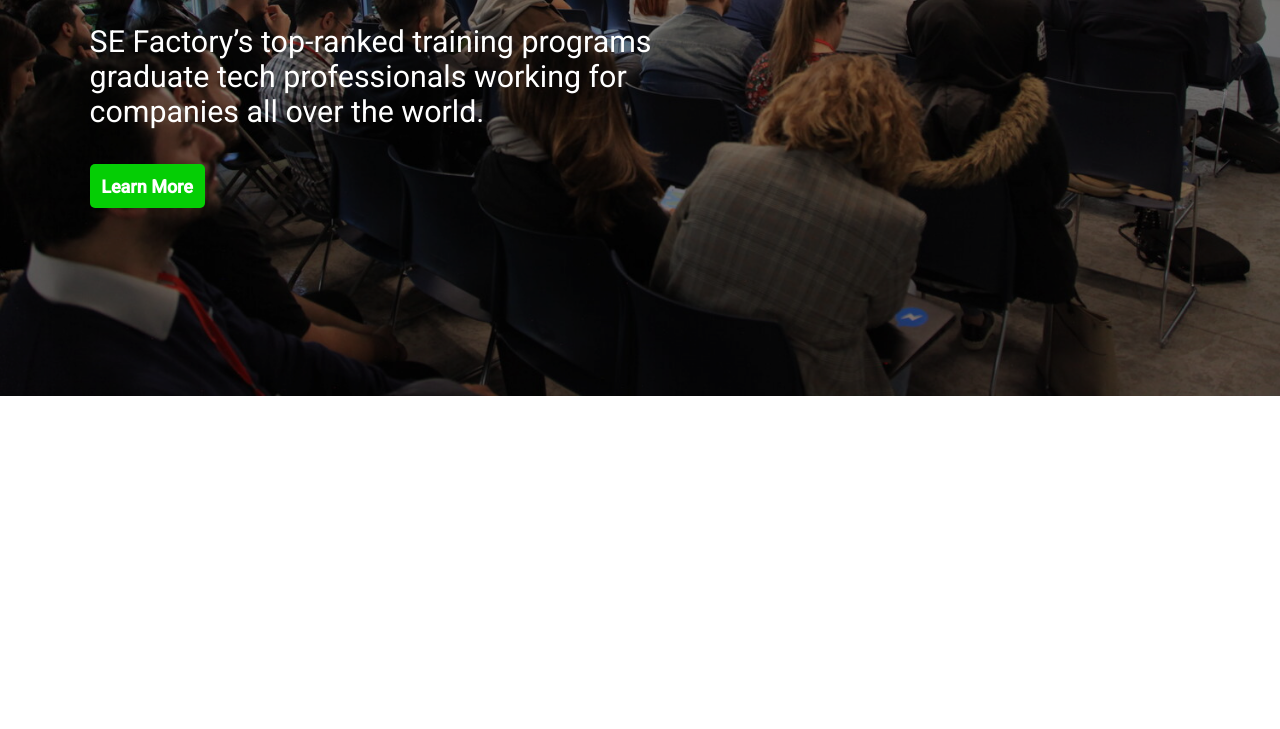
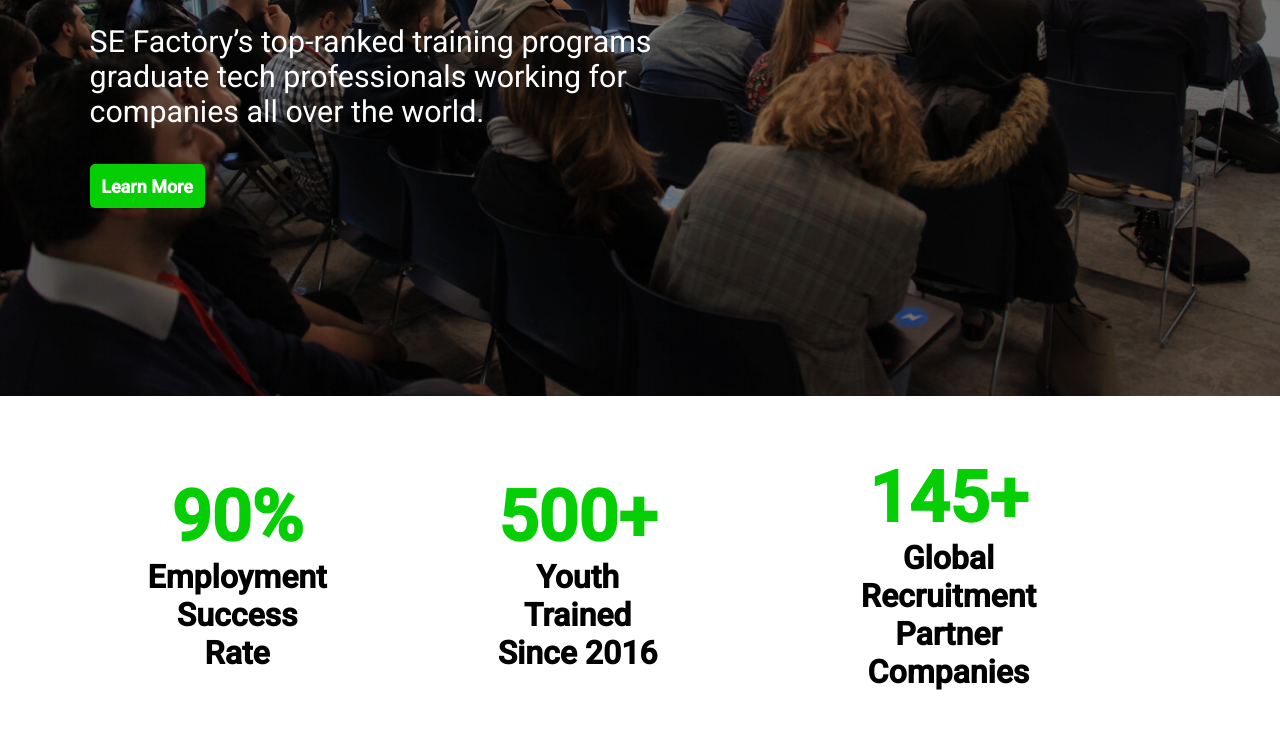
Before and after one commit to MoustafaIsm/sefactory-clone-frontend, a plain HTML site: page index.html in a window 1280 px wide. Shown: the part 457-1186 px from the top of the page. Before the commit the page ends 853 px from the top, so only its background shows below. Drawn offline with Linux system fonts and the light colour scheme.

Commit message:
Finished section 2 (stats)

```diff
--- a/index.html
+++ b/index.html
@@ -42,6 +42,28 @@
                     <div class="intro_learn_now_container"><a href="">Learn More</a></div>
                 </div>
             </div>
+            <!--Stats-->
+            <div class="section_2_container">
+                <!--Employment success rate-->
+                <div class="stats-container">
+                    <div class="number_container">90%</div>
+                    <div class="discription_container">Employment Success Rate</div>
+                </div>
+                <!--Trained count-->
+                <div class="stats-container center_stat_container">
+                    <div class="number_container">500+</div>
+                    <div class="discription_container">Youth Trained Since 2016</div>
+                </div>
+                <!--RP count-->
+                <div class="stats-container large_stat_container">
+                    <div class="number_container">145+</div>
+                    <div class="discription_container">Global Recruitment Partner Companies</div>
+                </div>
+            </div>
+            <!--General knowledge-->
+            <div class="section_3_container">
+
+            </div>
 
         </div>
     </body>
--- a/styles/styles.css
+++ b/styles/styles.css
@@ -126,3 +126,38 @@ body{
     font-weight: 600;
     font-size: large;
 }
+
+.section_2_container {
+    display: flex;
+    justify-content: center;
+    width: 95%;
+}
+
+.stats-container {
+    display: flex;
+    justify-content: center;
+    flex-direction: column;
+    align-items: center;
+    font-size: 200%;
+    font-weight: 700;
+    width: 15%;
+    padding: 5%;
+}
+
+.center_stat_container {
+    margin-left: 3%;
+    margin-right: 3%;
+}
+
+.large_stat_container {
+    width: 20%;
+}
+
+.number_container {
+    color: rgb(5, 206, 5);
+    font-size: 220%;
+}
+
+.discription_container {
+    text-align: center;
+}
```
